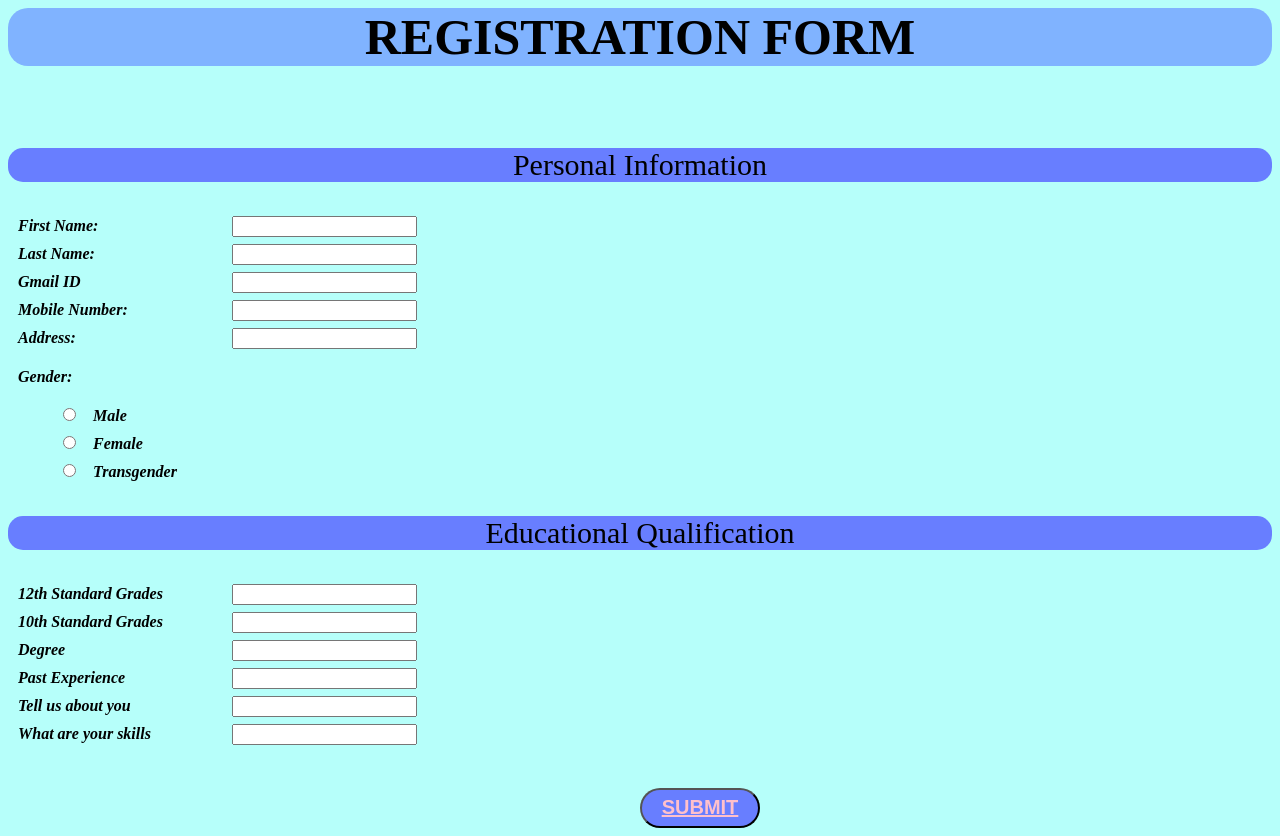
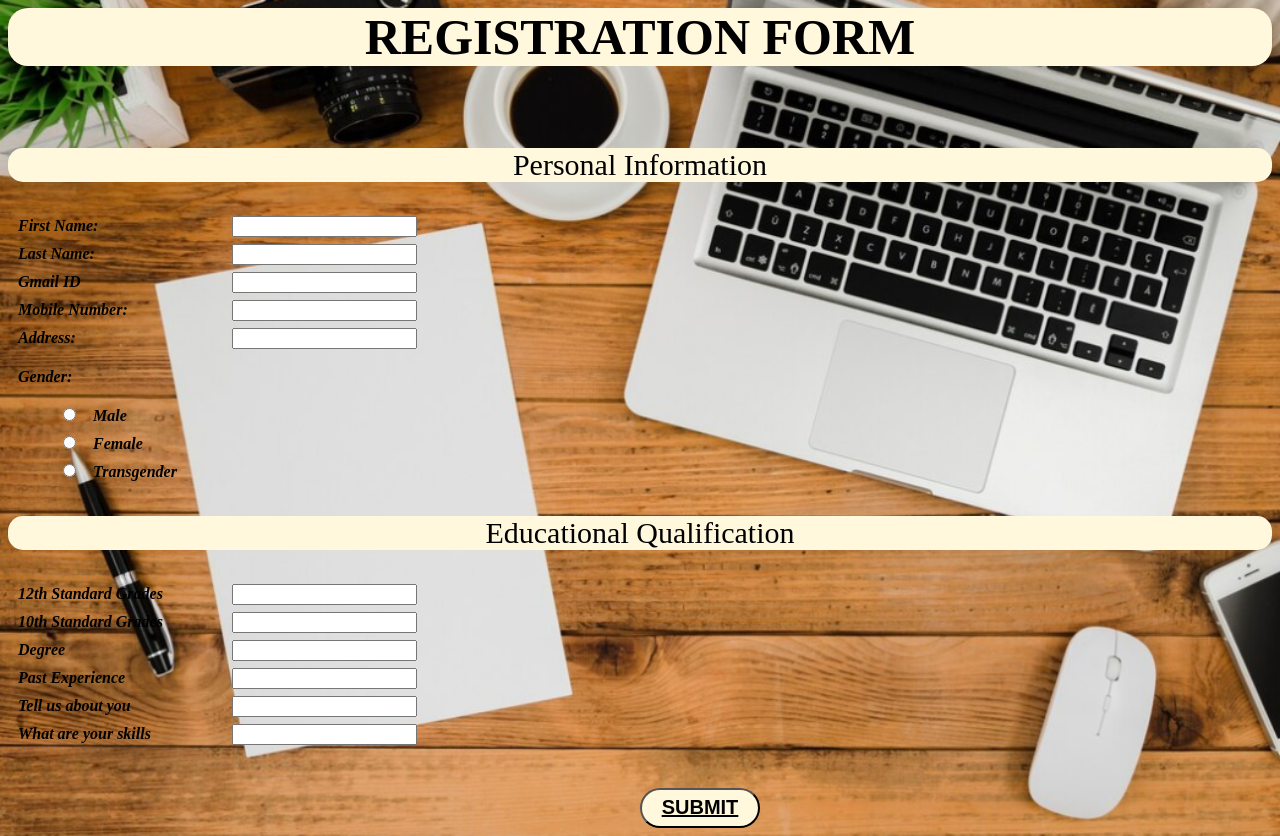
Before and after one commit to PrathamSharma169/registration-form, a plain HTML site: page index.html in a window 1280 px wide. Drawn offline with Linux system fonts and the light colour scheme.

Commit message:
registration form

```diff
--- a/index.html
+++ b/index.html
@@ -2,19 +2,23 @@
 <head>
 	<style>
 		body{
-			background-color: B6FFFA;
+			/*background-color: B6FFFA;*/
+			background-image: url('picture.png');
+			background-repeat: no-repeat;
+
+			background-size: cover;
 		}
 		h1 {
 			font-size: 50px;
 			text-align: center;
-			background-color: 80B3FF;
+			background-color: #FFF8DC;
 			border-radius: 20px;
 		}
 		.dark {
 			text-align: center;
 			border-radius: 15px;
 			font-size: 30px;
-			background-color: 687EFF;
+			background-color: #FFF8DC;
 		}
 		.button1{
 			border-radius: 20px;
@@ -22,12 +26,12 @@
 			width: 120px;
 			margin-top: 40px;
 			margin-left: 50%;
-			background-color: 687EFF;
+			background-color: #FFF8DC;
 			font-size: 20px;
 		}
 
 		a{
-			color: pink;
+			color: black;
 		}
 
 		label{
```
Also changed, not shown: picture.png (added).
